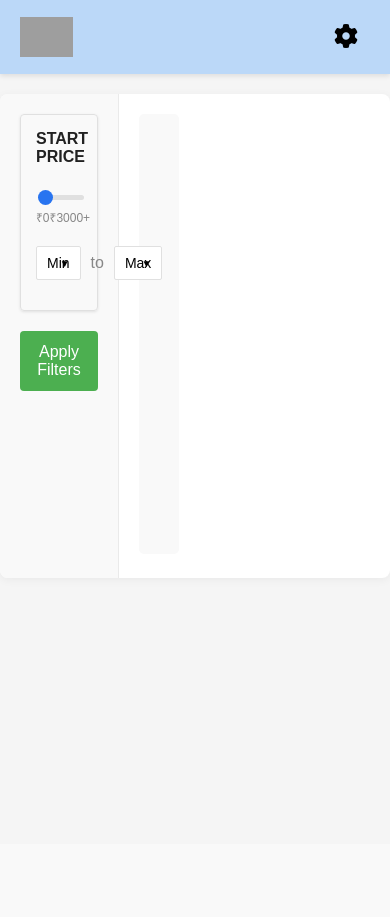
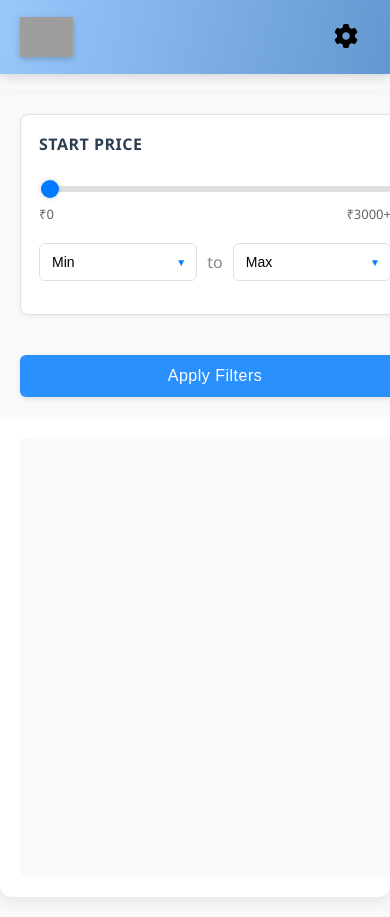
Before and after one commit to meet-agarwal/VendorVista, a Flask app: page / in a window 390 px wide. Before the commit the page ends 578 px from the top, so only its background shows below. Run offline with Flask 3, Linux system fonts and the light colour scheme; data that the repository does not hold is empty; grey boxes are pictures that could not be loaded.

Commit message:
improved ui

```diff
--- a/static/style.css
+++ b/static/style.css
@@ -1,30 +1,33 @@
 /* Base styles */
 body {
-            font-family: Arial, sans-serif;
+    font-family: 'Segoe UI', Tahoma, Geneva, Verdana, sans-serif;
     margin: 0;
     padding: 0;
-            background-color: #f5f5f5;
+    background-color: #f8f9fa;
+    color: #333;
 }
 
 /* Header styles */
 header {
-            background-color: #007bff3d;
-            /* color: white; */
+    background:linear-gradient(102deg, #007bff63, #0056b399) ;
+    color: white;
     padding: 15px 20px;
     display: flex;
-            justify-content:space-between ;
+    justify-content: space-between;
     align-items: center;
-            box-shadow: 0 2px 5px rgba(0,0,0,0.1);
+    box-shadow: 0 3px 10px rgba(0,0,0,0.15);
 }
 
 header img {
     height: 40px;
     margin-right: 15px;
+    filter: drop-shadow(0 2px 3px rgba(0,0,0,0.2));
 }
 
 header h1 {
     margin: 0;
     font-size: 24px;
+    font-weight: 600;
 }
 
 /* Main container */
@@ -33,8 +36,8 @@
     max-width: 1400px;
     margin: 20px auto;
     background-color: white;
-            border-radius: 8px;
-            box-shadow: 0 2px 10px rgba(0,0,0,0.05);
+    border-radius: 12px;
+    box-shadow: 0 5px 15px rgba(0,0,0,0.08);
     overflow: hidden;
 }
 
@@ -44,51 +47,32 @@
     background-color: #f9f9f9;
     padding: 20px;
     border-right: 1px solid #eaeaea;
-        }
-
-        .filters {
-            /* Container for dynamically generated filters */
-        }
-
-        .filter-block {
-            /* margin-bottom: 20px;
-            border-bottom: 1px solid #eaeaea;
-            padding-bottom: 15px; */
-        }
-
-        .filter-block:last-child {
-            border-bottom: none;
-            margin-bottom: 0;
+    transition: all 0.3s ease;
 }
 
 .filter-label {
-            font-weight: bold;
-            padding: 10px 0;
+    font-weight: 600;
+    padding: 12px 0;
     cursor: pointer;
     display: flex;
     justify-content: space-between;
     align-items: center;
     position: relative;
     margin-top: 1rem;
+    color: #2c3e50;
+    transition: color 0.2s ease;
+    border-bottom: 1px solid #eee;
 }
 
-        /* .filter-label::after {
-            content: "−";
-            font-size: 18px;
-        }
-
-
-        .filter-label.collapsed::after {
-            content: "+";
-        } */
 .filter-label::after {
     content: "−";
     font-size: 18px;
-            transition: transform 0.2s;
+    transition: transform 0.3s ease;
 }
 
 .filter-label.collapsed::after {
     content: "+";
+    transform: rotate(0deg);
 }
 
 .filter-label:hover, .filter-label:focus {
@@ -96,148 +80,78 @@
     outline: none;
 }
 
-        /* .filter-content {
-            padding: 10px 0;
-            transition: max-height 0.3s ease;
-            overflow: hidden;
-        } */
 .filter-content {
     max-height: 500px;
     overflow: hidden;
-            transition: max-height 0.3s ease, padding 0.3s ease;
+    transition: max-height 0.3s ease, padding 0.3s ease, opacity 0.3s ease;
     padding: 10px 0;
+    opacity: 1;
 }
 
-        /* .filter-content.hidden {
-            display: none;
-        } */
 .filter-content.hidden,
 .filter-content.collapsed {
     max-height: 0;
     padding: 0;
     overflow: hidden;
+    opacity: 0;
 }
 
 .filter-option {
-            margin: 8px 0;
+    margin: 10px 0;
     display: flex;
     align-items: center;
+    transition: transform 0.2s ease;
+}
+
+.filter-option:hover {
+    transform: translateX(3px);
 }
 
 .filter-option input {
     margin-right: 10px;
+    accent-color: #007BFF;
+    cursor: pointer;
 }
 
 /* Product listing */
 .product-listing {
-            width: 85%;
+    width: 80%;
     padding: 20px;
 }
 
 .product-grid {
     min-height: 400px;
     background-color: #f9f9f9;
-            border-radius: 5px;
+    border-radius: 8px;
     padding: 20px;
-            /* display: flex; */
-            justify-content: center;
-            align-items: center;
-            color: #777;
-            font-style: italic;
-            display: inline-block;
+    display: grid;
+    grid-template-columns: repeat(auto-fill, minmax(300px, 1fr));
+    gap: 20px;
+    color: #555;
 }
 
+/* Price filter styling */
+.price-filter {
+    font-family: inherit;
+    border: 1px solid #e0e0e0;
+    border-radius: 8px;
+    padding: 18px;
+    box-shadow: 0 2px 5px rgba(0,0,0,0.05);
+    margin-bottom: 20px;
+    background-color: white;
+    transition: box-shadow 0.3s ease;
+}
 
-        /* <style>
-        .price-filter {
-            font-family: 'Arial', sans-serif;
-            border: 1px solid #e0e0e0;
-            border-radius: 4px;
-            padding: 15px;
-            margin: 10px;
-            width: 250px;
-            box-shadow: 0 1px 3px rgba(0,0,0,0.1);
+.price-filter:hover {
+    box-shadow: 0 4px 8px rgba(0,0,0,0.1);
 }
 
 .price-filter-header {
-            font-weight: bold;
+    font-weight: 600;
     margin-bottom: 15px;
     font-size: 16px;
-            color: #212121;
-        }
-
-        .price-inputs {
-            display: flex;
-            align-items: center;
-            gap: 10px;
-            margin-bottom: 15px;
-        }
-
-        .price-input {
-            flex: 1;
-            padding: 8px 10px;
-            border: 1px solid #e0e0e0;
-            border-radius: 2px;
-            font-size: 14px;
-        }
-
-        .price-input:focus {
-            outline: none;
-            border-color: #2874f0;
-        }
-
-        .price-divider {
-            color: #878787;
-        }
-
-        .price-apply-btn {
-            width: 100%;
-            padding: 10px;
-            background-color: #2874f0;
-            color: white;
-            border: none;
-            border-radius: 2px;
-            font-weight: 500;
-            cursor: pointer;
-            transition: background-color 0.2s;
-        }
-
-        .price-apply-btn:hover {
-            background-color: #1a66d6;
-        }
-
-        .price-presets {
-            margin-top: 15px;
-        }
-
-        .price-preset {
-            display: block;
-            color: #2874f0;
-            font-size: 14px;
-            margin-bottom: 8px;
-            cursor: pointer;
-        }
-
-        .price-preset:hover {
-            text-decoration: underline;
-        } */
-
-
-        .price-filter {
-            font-family: 'Arial', sans-serif;
-            border: 1px solid #e0e0e0;
-            border-radius: 4px;
-            padding: 15px;
-            /* margin: 10px;
-            width: 250px; */
-            box-shadow: 0 1px 3px rgba(0,0,0,0.1);
-        }
-
-        .price-filter-header {
-            font-weight: bold;
-            margin-bottom: 15px;
-            font-size: 16px;
-            color: #212121;
+    color: #2c3e50;
+    letter-spacing: 0.5px;
 }
 
 .price-inputs {
@@ -255,14 +169,25 @@
 
 .price-dropdown-toggle {
     width: 100%;
-            padding: 8px 10px;
+    padding: 10px 12px;
     border: 1px solid #e0e0e0;
-            border-radius: 2px;
+    border-radius: 6px;
     font-size: 14px;
     text-align: left;
     background-color: white;
     cursor: pointer;
     position: relative;
+    transition: border-color 0.2s ease, box-shadow 0.2s ease;
+}
+
+.price-dropdown-toggle:hover {
+    border-color: #007BFF;
+}
+
+.price-dropdown-toggle:focus {
+    outline: none;
+    border-color: #007BFF;
+    box-shadow: 0 0 0 2px rgba(0,123,255,0.25);
 }
 
 .price-dropdown-toggle:after {
@@ -272,6 +197,7 @@
     right: 10px;
     top: 50%;
     transform: translateY(-50%);
+    color: #007BFF;
 }
 
 .price-dropdown-menu {
@@ -328,7 +246,7 @@
 
 .price-slider {
     width: 100%;
-            height: 5px;
+    height: 6px;
     -webkit-appearance: none;
     appearance: none;
     background: #e0e0e0;
@@ -339,105 +257,142 @@
 .price-slider::-webkit-slider-thumb {
     -webkit-appearance: none;
     appearance: none;
-            width: 15px;
-            height: 15px;
+    width: 18px;
+    height: 18px;
     border-radius: 50%;
-            background: #2874f0;
+    background: #007BFF;
     cursor: pointer;
+    box-shadow: 0 0 5px rgba(0,0,0,0.2);
+    transition: transform 0.2s ease;
+}
+
+.price-slider::-webkit-slider-thumb:hover {
+    transform: scale(1.1);
 }
 
 .price-slider::-moz-range-thumb {
-            width: 15px;
-            height: 15px;
+    width: 18px;
+    height: 18px;
     border-radius: 50%;
-            background: #2874f0;
+    background: #007BFF;
     cursor: pointer;
+    box-shadow: 0 0 5px rgba(0,0,0,0.2);
+    transition: transform 0.2s ease;
+}
+
+.price-slider::-moz-range-thumb:hover {
+    transform: scale(1.1);
 }
 
 .price-slider-labels {
     display: flex;
     justify-content: space-between;
-            margin-top: 5px;
-            font-size: 12px;
-            color: #878787;
+    margin-top: 8px;
+    font-size: 13px;
+    color: #666;
 }
 
 /* Custom scrollable content */
 .scrollable-content {
-    max-height: 10rem; /* fixed height */
+    max-height: 12rem;
     overflow-y: auto;
     padding-right: 5px;
+    scrollbar-width: thin;
+    scrollbar-color: #007bff99 #f0f0f0;
 }
 
 /* Custom scrollbar styling */
 .scrollable-content::-webkit-scrollbar {
     width: 6px;
 }
-.scrollable-content::-webkit-scrollbar-thumb {
-    background-color: #888;
-    border-radius: 4px;
-}
-.scrollable-content::-webkit-scrollbar-thumb:hover {
-    background: #555;
+
+.scrollable-content::-webkit-scrollbar-track {
+    background: #f0f0f0;
+    border-radius: 10px;
 }
 
-/* Add to style.css */
+.scrollable-content::-webkit-scrollbar-thumb {
+    background-color: #007BFF;
+    border-radius: 10px;
+}
+
+.scrollable-content::-webkit-scrollbar-thumb:hover {
+    background: #0056b3;
+}
+
 .filter-item-counter {
     font-size: 0.8rem;
-    /* color: blue; */
+    color: #666;
     text-align: right;
     padding: 5px 10px;
     border-bottom: 1px solid #e0e0e0;
-    margin-top: -1px; /* Aligns with content box */
+    margin-top: -1px;
 }
-
 
 .apply_filters_btn {
     width: 100%;
     padding: 12px;
-    background-color: #4CAF50;
+    background-color: #007bffd4;
     color: white;
     border: none;
-    border-radius: 4px;
+    border-radius: 6px;
     cursor: pointer;
     font-size: 16px;
     margin-top: 20px;
-    transition: background-color 0.3s;
+    transition: all 0.3s ease;
+    font-weight: 500;
+    letter-spacing: 0.5px;
+    box-shadow: 0 2px 5px rgba(0,0,0,0.1);
 }
 
 .apply_filters_btn:hover {
-    background-color: #45a049;
+    background-color: #0056b3;
+    transform: translateY(-2px);
+    box-shadow: 0 4px 8px rgba(0,0,0,0.15);
 }
 
 .apply_filters_btn:active {
-    background-color: #3e8e41;
+    background-color: #004494;
     transform: translateY(1px);
+    box-shadow: 0 2px 3px rgba(0,0,0,0.1);
 }
 
 /* Card container styles */
 .card {
-    border: 1px solid #ddd;
-    border-radius: 8px;
+    border: 1px solid #e0e0e0;
+    border-radius: 10px;
     overflow: hidden;
-    margin: 10px;
-    width: 300px;
-    box-shadow: 0 2px 4px rgba(0,0,0,0.1);
-    display: inline-block;
-    vertical-align: top;
-    height: 20rem;
+    width: 100%;
+    box-shadow: 0 3px 8px rgba(0,0,0,0.08);
+    display: flex;
+    flex-direction: column;
+    height: 350px;
+    transition: transform 0.3s ease, box-shadow 0.3s ease;
+    background-color: white;
+}
+
+.card:hover {
+    transform: translateY(-5px);
+    box-shadow: 0 8px 16px rgba(0,0,0,0.15);
 }
 
 /* Image section styles (top half) */
 .card-image-section {
     position: relative;
-    height: 150px;
+    height: 180px;
     overflow: hidden;
+    background-color: #f5f5f5;
 }
 
 .card-image-section img {
     width: 100%;
     height: 100%;
     object-fit: cover;
+    transition: transform 0.5s ease;
+}
+
+.card:hover .card-image-section img {
+    transform: scale(1.05);
 }
 
 /* Checkbox styles */
@@ -445,58 +400,85 @@
     position: absolute;
     top: 10px;
     right: 10px;
+    z-index: 2;
 }
 
 .card-checkbox {
     transform: scale(1.5);
+    accent-color: #007BFF;
+    cursor: pointer;
+    opacity: 0.8;
+    transition: opacity 0.2s ease;
+}
+
+.card-checkbox:hover {
+    opacity: 1;
 }
 
 /* Table section styles (bottom half) */
 .card-table-section {
     padding: 15px;
+    padding-top: 0px;
+    flex-grow: 1;
+    display: flex;
+    flex-direction: column;
 }
 
 .card-table-section table {
     width: 100%;
     border-collapse: collapse;
+    margin-top: 5px;
 }
 
 .card-table-section .key-cell {
-    font-weight: bold;
-    padding-right: 10px;
+    font-weight: 600;
+    padding: 6px 10px 6px 0;
     white-space: nowrap;
     vertical-align: top;
+    color: #555;
+    width: 40%;
 }
 
 .card-table-section .value-cell {
     word-break: break-word;
-  }
-
-  #cards-container{
-
+    padding: 6px 0;
+    color: #333;
 }
 
 .pagination-controls {
     display: flex;
     justify-content: center;
-    margin-top: 20px;
-    gap: 6px;
+    align-items: center;
+    margin-top: 30px;
+    gap: 8px;
+    flex-wrap: wrap;
 }
+
 .pagination-controls button {
-    padding: 5px 10px;
-    border: 1px solid #ccc;
+    padding: 8px 14px;
+    border: 1px solid #ddd;
     background: white;
     cursor: pointer;
-    border-radius: 4px;
-  }
-  .pagination-controls button:disabled {
-    background: #e0e0e0;
-    cursor: not-allowed;
+    border-radius: 6px;
+    transition: all 0.2s ease;
+    font-weight: 500;
+    color: #333;
 }
 
+.pagination-controls button:hover:not(:disabled) {
+    background: #f0f7ff;
+    border-color: #007BFF;
+    color: #007BFF;
+}
+
+.pagination-controls button:disabled {
+    background: #f0f0f0;
+    cursor: not-allowed;
+    color: #999;
+}
 
 .pagination-controls .dots {
-    padding: 5px 10px;
+    padding: 8px 10px;
     color: #888;
 }
 
@@ -539,74 +526,131 @@
 }
 
 .popup-content {
-    padding: 10px;
+    padding: 15px;
     display: flex;
     flex-direction: column;
     align-items: start;
     height: 15rem;
     overflow: auto;
     width: 20rem;
+    position: relative;
+    scrollbar-width: thin;
+    scrollbar-color: #007BFF #f0f0f0;
+}
 
-    position: relative;
+.popup-content::-webkit-scrollbar {
+    width: 6px;
+}
+
+.popup-content::-webkit-scrollbar-track {
+    background: #f0f0f0;
+    border-radius: 10px;
+}
+
+.popup-content::-webkit-scrollbar-thumb {
+    background-color: #007BFF;
+    border-radius: 10px;
 }
 
 .popup-content p {
-    padding: 8px 16px;
+    padding: 10px 16px;
     margin: 0;
     cursor: pointer;
     display: flex;
     align-items: center;
     gap: 10px;
+    width: 100%;
+    border-radius: 6px;
+    transition: background-color 0.2s ease;
 }
 
 .popup-content p:hover {
-    background-color: #f5f5f5;
+    background-color: #f0f7ff;
 }
 
 .popup-content p i {
     width: 20px;
     text-align: center;
+    color: #007BFF;
 }
 
-
-  .popup-content input[type="checkbox"]{
+.popup-content input[type="checkbox"] {
     margin-right: 1rem;
-
+    accent-color: #007BFF;
+    cursor: pointer;
+    transform: scale(1.2);
 }
-
 
 #setting_submit {
     position: sticky;
-    bottom: 10px;
-    left: 10px;
-    right: 10px;
-    width: calc(100% - 20px); /* Account for padding */
-    margin: 10px 0;
-    padding: 10px;
-    background-color: #007bff;
+    bottom: 0;
+    left: 0;
+    right: 0;
+    width: 100%;
+    margin: 0;
+    padding: 12px;
+    background-color: #007BFF;
     color: white;
     border: none;
-    border-radius: 4px;
+    border-radius: 0;
     cursor: pointer;
-    /* align-self: flex-end; */
+    font-weight: 500;
+    letter-spacing: 0.5px;
+    transition: background-color 0.2s ease;
 }
 
 #setting_submit:hover {
-    background-color: #0069d9;
+    background-color: #0056b3;
 }
+
 .loading-state {
-    padding: 20px;
+    padding: 30px;
     text-align: center;
     color: #666;
+    font-style: italic;
 }
+
 .option-container {
     display: flex;
     align-items: center;
-    padding: 8px 0;
-    border-bottom: 1px solid #eee;
+    padding: 10px;
+    border-bottom: 1px solid #f0f0f0;
+    transition: background-color 0.2s ease;
+    border-radius: 6px;
+}
+
+.option-container:hover {
+    background-color: #f0f7ff;
 }
 
 .option-container label {
-    margin-left: 8px;
+    margin-left: 10px;
     cursor: pointer;
+    font-size: 14px;
+    color: #333;
 }
+
+/* Responsive adjustments */
+@media (max-width: 992px) {
+    .container {
+        flex-direction: column;
+    }
+
+    .filter-panel, .product-listing {
+        width: 100%;
+    }
+
+    .product-grid {
+        grid-template-columns: repeat(auto-fill, minmax(250px, 1fr));
+    }
+}
+
+@media (max-width: 576px) {
+    .product-grid {
+        grid-template-columns: 1fr;
+    }
+
+    .card {
+        height: auto;
+    }
+}
```
Also changed, not shown: other parts of static/style.css (+23 -26 lines). Lines whose indentation alone changed are shown as unchanged.
